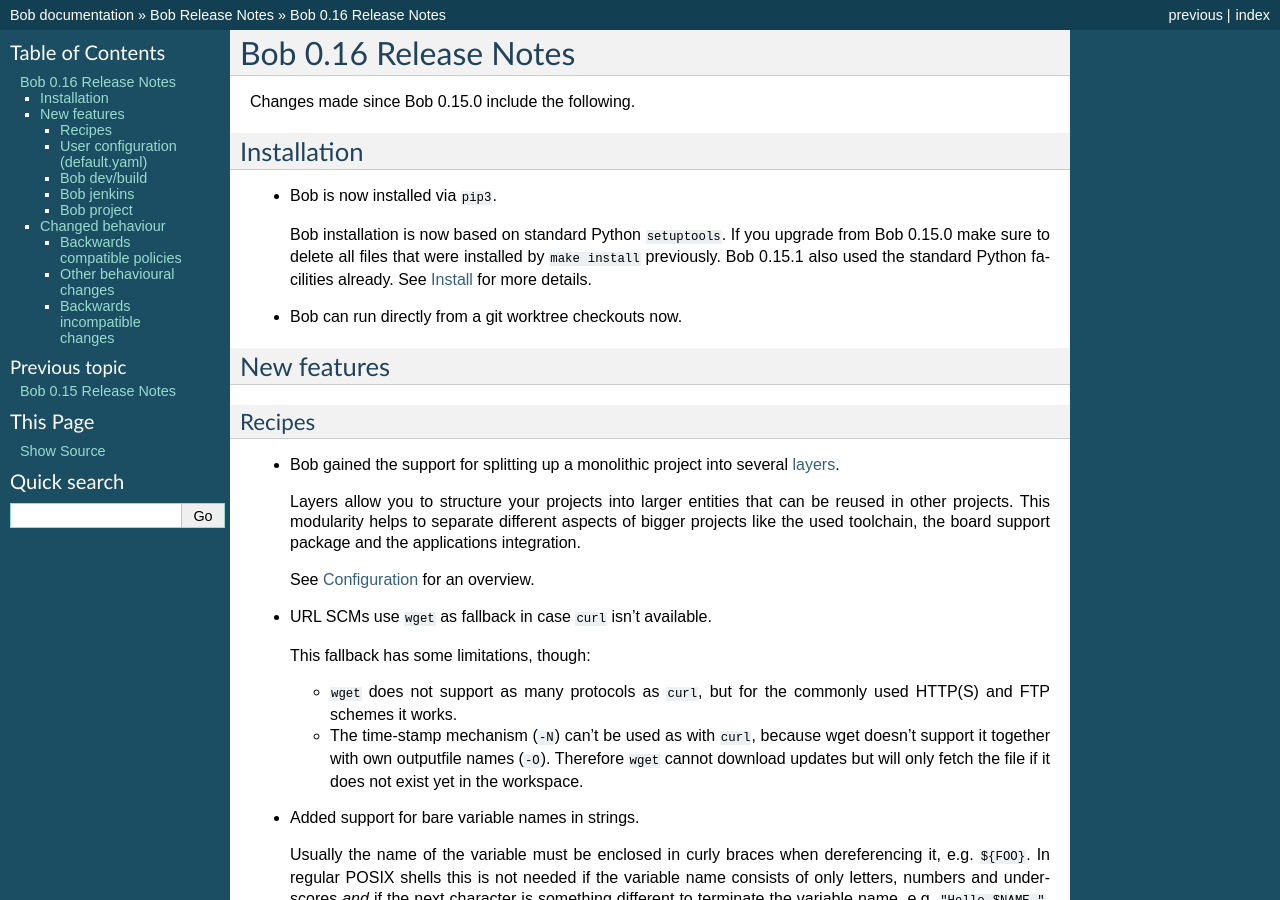
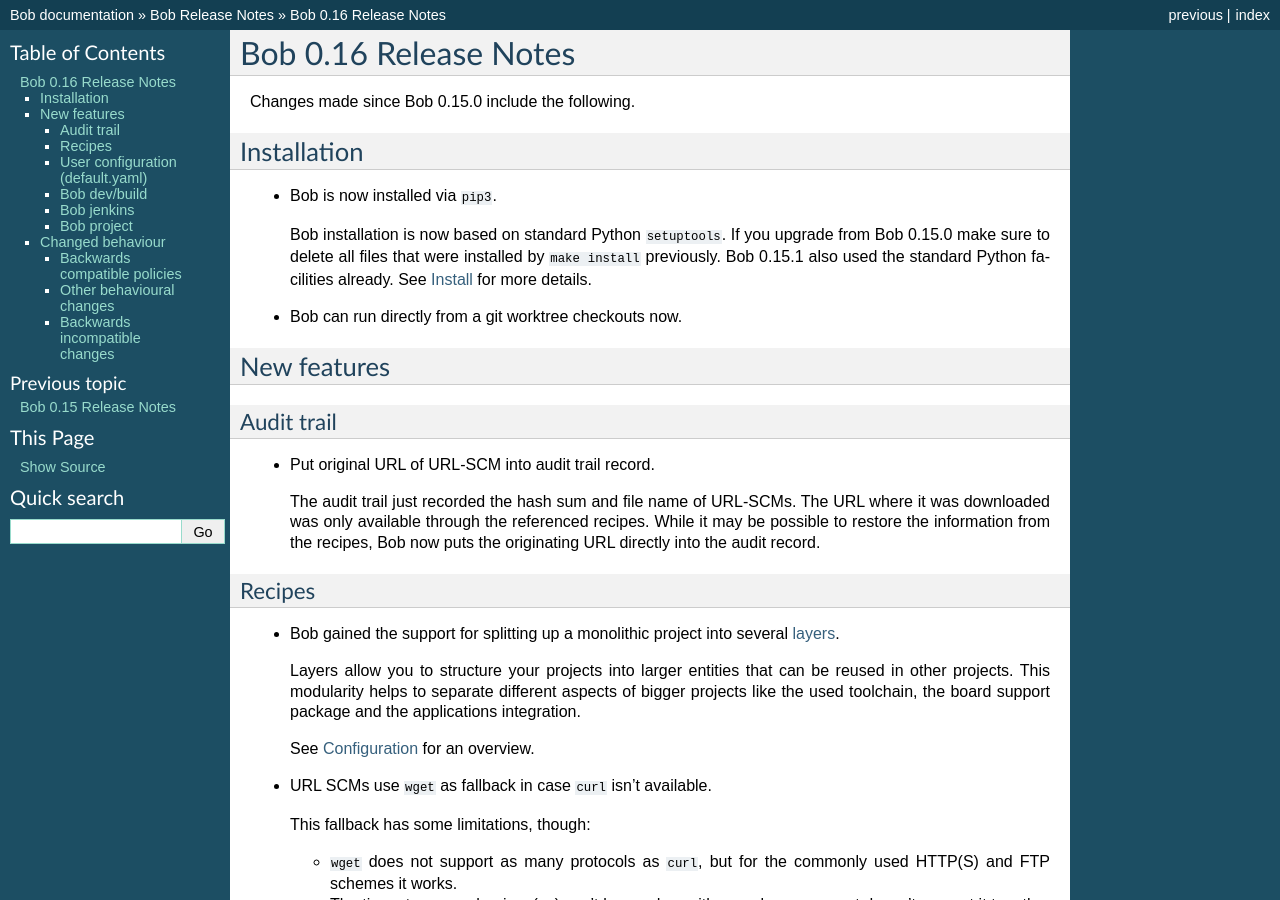
Before and after one commit to BobBuildTool/bob, a Sphinx documentation site: the page built from doc/releases/0.16.rst, in a window 1280 px wide and 900 px high. Built offline with Sphinx 7.4.7, drawn with Linux system fonts in a browser that asks for light colours; formulas are drawn with MathJax 3; the version number could not be read and is left out.

Commit message:
doc: add url scm audit record enhancement to release notes

```diff
--- a/doc/releases/0.16.rst
+++ b/doc/releases/0.16.rst
@@ -17,6 +17,16 @@ Installation
 
 New features
 ------------
+
+Audit trail
+~~~~~~~~~~~
+
+* Put original URL of URL-SCM into audit trail record.
+
+  The audit trail just recorded the hash sum and file name of URL-SCMs. The URL
+  where it was downloaded was only available through the referenced recipes.
+  While it may be possible to restore the information from the recipes, Bob now
+  puts the originating URL directly into the audit record.
 
 Recipes
 ~~~~~~~
```
